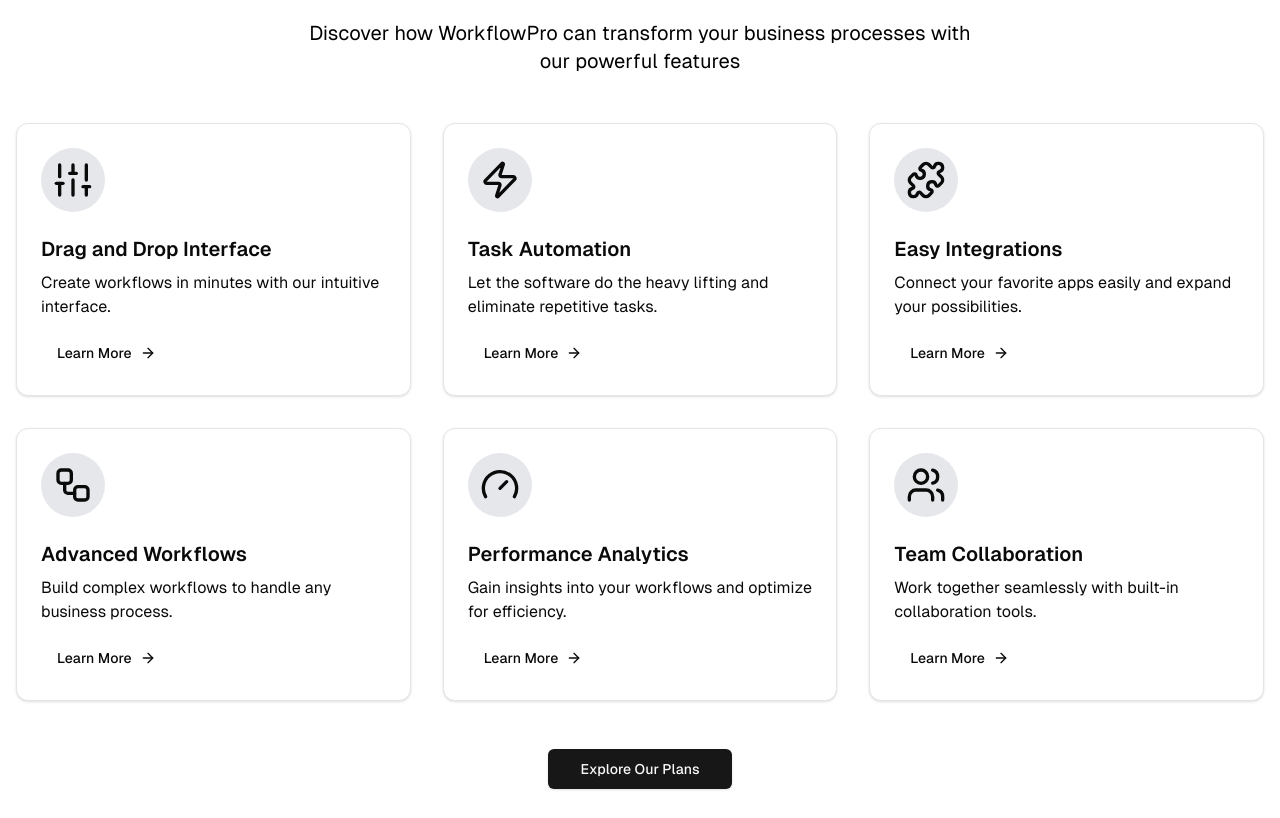
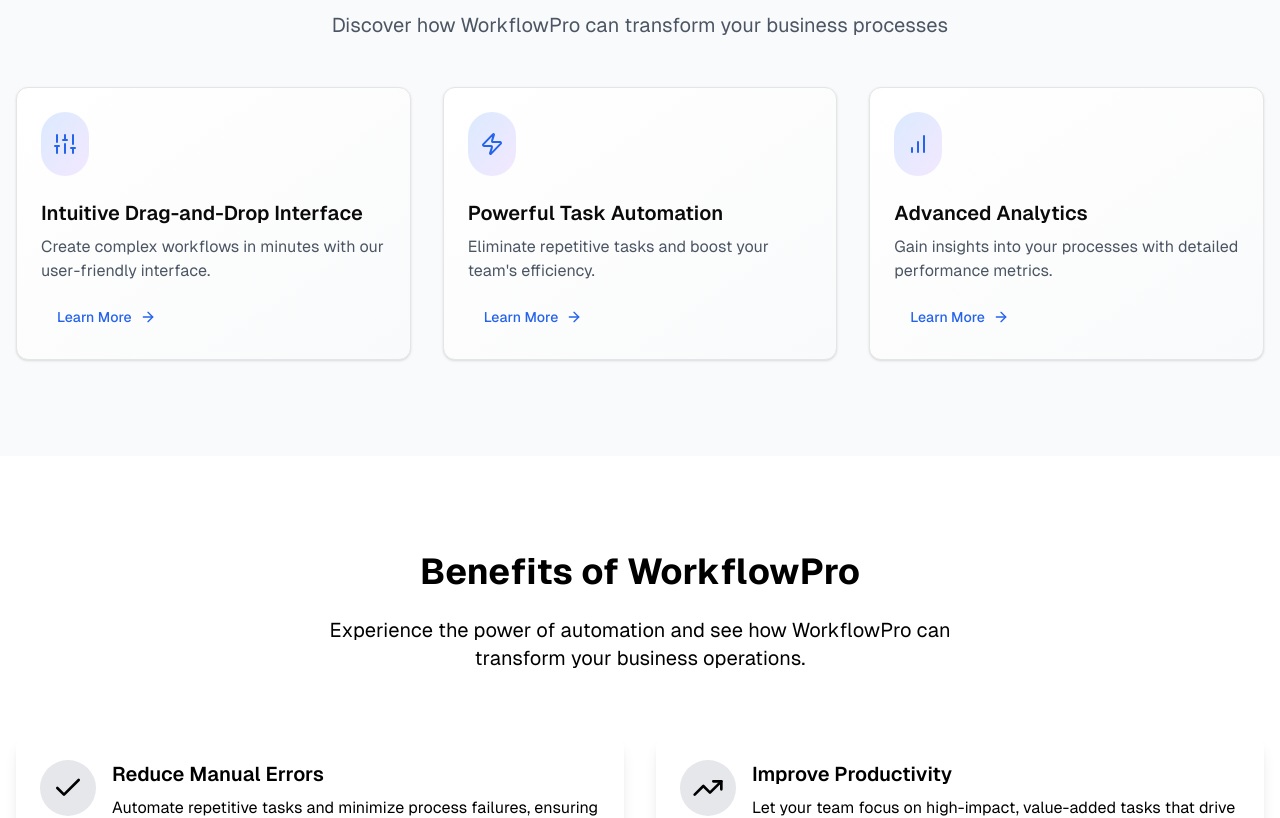
Before and after one commit to itseduardolima/WorkflowPro, a Next.js app: page / in a window 1280 px wide. Shown: the part 700-1518 px from the top of the page. Built offline with nearby package versions, Linux system fonts and the light colour scheme.

Commit message:
style: Features section

```diff
--- a/src/components/Features.tsx
+++ b/src/components/Features.tsx
@@ -1,111 +1,33 @@
-import React, { useState } from 'react'
-import { motion, AnimatePresence } from 'framer-motion'
-import { Sliders, Zap, ChevronRight, ArrowRight, Workflow, Puzzle, Gauge, Users } from 'lucide-react'
-import { Button } from "@/components/ui/button"
-import { Card, CardContent } from "@/components/ui/card"
-
-type Feature = {
-  icon: React.ReactNode;
-  title: string;
-  description: string;
-  details: string[];
-}
-
+import React from "react";
+import { motion } from "framer-motion";
+import { ArrowRight } from "lucide-react";
+import { Button } from "@/components/ui/button";
+import { Card, CardContent } from "@/components/ui/card";
+import { features } from "@/mock/features";
 
 const Features = () => {
-  const [selectedFeature, setSelectedFeature] = useState<number | null>(null)
-
-  const features: Feature[] = [
-    {
-      icon: <Sliders className="h-10 w-10 text-primary" />,
-      title: "Drag and Drop Interface",
-      description: "Create workflows in minutes with our intuitive interface.",
-      details: [
-        "No coding required",
-        "Visual workflow builder",
-        "Pre-built templates",
-        "Real-time collaboration"
-      ]
-    },
-    {
-      icon: <Zap className="h-10 w-10 text-primary" />,
-      title: "Task Automation",
-      description: "Let the software do the heavy lifting and eliminate repetitive tasks.",
-      details: [
-        "Automate routine processes",
-        "Reduce manual errors",
-        "Increase productivity",
-        "Custom automation rules"
-      ]
-    },
-    {
-      icon: <Puzzle className="h-10 w-10 text-primary" />,
-      title: "Easy Integrations",
-      description: "Connect your favorite apps easily and expand your possibilities.",
-      details: [
-        "200+ app integrations",
-        "API access",
-        "Custom webhook support",
-        "Zapier compatibility"
-      ]
-    },
-    {
-      icon: <Workflow className="h-10 w-10 text-primary" />,
-      title: "Advanced Workflows",
-      description: "Build complex workflows to handle any business process.",
-      details: [
-        "Conditional logic",
-        "Parallel processing",
-        "Error handling",
-        "Version control"
-      ]
-    },
-    {
-      icon: <Gauge className="h-10 w-10 text-primary" />,
-      title: "Performance Analytics",
-      description: "Gain insights into your workflows and optimize for efficiency.",
-      details: [
-        "Real-time monitoring",
-        "Custom dashboards",
-        "Bottleneck identification",
-        "Trend analysis"
-      ]
-    },
-    {
-      icon: <Users className="h-10 w-10 text-primary" />,
-      title: "Team Collaboration",
-      description: "Work together seamlessly with built-in collaboration tools.",
-      details: [
-        "Role-based access control",
-        "Task assignment",
-        "Comment threads",
-        "Activity logs"
-      ]
-    }
-  ]
-
   return (
-    <section id="features" className="py-24 bg-white border-b">
+    <section id="features" className="py-24 bg-gray-50">
       <div className="container mx-auto px-4">
         <motion.h2
-          className="text-4xl font-bold text-center mb-6"
+          className="text-4xl font-bold text-center mb-4 bg-clip-text text-transparent bg-gradient-to-r from-blue-600 to-purple-600"
           initial={{ opacity: 0, y: 20 }}
           whileInView={{ opacity: 1, y: 0 }}
           transition={{ duration: 0.5 }}
           viewport={{ once: true }}
         >
-          Key Features
+          Powerful Features
         </motion.h2>
         <motion.p
-          className="text-xl text-center text-muted-foreground mb-12 max-w-2xl mx-auto"
+          className="text-xl text-center text-gray-600 mb-12 max-w-2xl mx-auto"
           initial={{ opacity: 0, y: 20 }}
           whileInView={{ opacity: 1, y: 0 }}
-          transition={{ duration: 0.5, delay: 0.1 }}
+          transition={{ duration: 0.5, delay: 0.2 }}
           viewport={{ once: true }}
         >
-          Discover how WorkflowPro can transform your business processes with our powerful features
+          Discover how WorkflowPro can transform your business processes
         </motion.p>
-        <div className="grid grid-cols-1 md:grid-cols-2 lg:grid-cols-3 gap-8">
+        <div className="grid grid-cols-1 md:grid-cols-3 gap-8">
           {features.map((feature, index) => (
             <motion.div
               key={index}
@@ -114,68 +36,34 @@
               transition={{ duration: 0.5, delay: index * 0.1 }}
               viewport={{ once: true }}
             >
-              <Card className="h-full">
+              <Card className="h-full hover:shadow-lg transition-shadow duration-300 bg-gradient-to-br from-white to-gray-50">
                 <CardContent className="p-6">
                   <motion.div
-                    className="mb-4 bg-gray-200  p-3 rounded-full inline-block"
+                    className="mb-4 bg-gradient-to-br from-blue-100 to-purple-100 p-3 rounded-full inline-block"
                     whileHover={{ scale: 1.1, rotate: 5 }}
                     whileTap={{ scale: 0.9 }}
                   >
                     {feature.icon}
                   </motion.div>
-                  <h3 className="text-xl font-semibold mb-2">{feature.title}</h3>
-                  <p className="text-muted-foreground mb-4">{feature.description}</p>
+                  <h3 className="text-xl font-semibold mb-2">
+                    {feature.title}
+                  </h3>
+                  <p className="text-gray-600 mb-4">{feature.description}</p>
                   <Button
                     variant="ghost"
-                    className="group"
-                    onClick={() => setSelectedFeature(selectedFeature === index ? null : index)}
+                    className="group text-blue-600 hover:text-purple-600"
                   >
                     Learn More
                     <ArrowRight className="ml-2 h-4 w-4 transition-transform group-hover:translate-x-1" />
                   </Button>
-                  <AnimatePresence>
-                    {selectedFeature === index && (
-                      <motion.ul
-                        initial={{ opacity: 0, height: 0 }}
-                        animate={{ opacity: 1, height: 'auto' }}
-                        exit={{ opacity: 0, height: 0 }}
-                        transition={{ duration: 0.3 }}
-                        className="mt-4 space-y-2"
-                      >
-                        {feature.details.map((detail, detailIndex) => (
-                          <motion.li
-                            key={detailIndex}
-                            initial={{ opacity: 0, x: -20 }}
-                            animate={{ opacity: 1, x: 0 }}
-                            transition={{ duration: 0.3, delay: detailIndex * 0.1 }}
-                            className="flex items-center"
-                          >
-                            <ChevronRight className="h-4 w-4 text-primary mr-2 flex-shrink-0" />
-                            <span>{detail}</span>
-                          </motion.li>
-                        ))}
-                      </motion.ul>
-                    )}
-                  </AnimatePresence>
                 </CardContent>
               </Card>
             </motion.div>
           ))}
         </div>
-        <motion.div
-          className="text-center mt-12"
-          initial={{ opacity: 0, y: 20 }}
-          whileInView={{ opacity: 1, y: 0 }}
-          transition={{ duration: 0.5, delay: 0.4 }}
-          viewport={{ once: true }}
-        >
-          <Button size="lg" asChild>
-            <a href="#pricing">Explore Our Plans</a>
-          </Button>
-        </motion.div>
       </div>
     </section>
-  )
-}
+  );
+};
 
-export default Features
+export default Features;
--- /dev/null
+++ b/src/mock/features.tsx
@@ -0,0 +1,21 @@
+import { BarChart, Sliders, Zap } from "lucide-react";
+
+export const features = [
+  {
+    icon: <Sliders className="h-10 w-10 text-blue-600" />,
+    title: "Intuitive Drag-and-Drop Interface",
+    description:
+      "Create complex workflows in minutes with our user-friendly interface.",
+  },
+  {
+    icon: <Zap className="h-10 w-10 text-blue-600" />,
+    title: "Powerful Task Automation",
+    description: "Eliminate repetitive tasks and boost your team's efficiency.",
+  },
+  {
+    icon: <BarChart className="h-10 w-10 text-blue-600" />,
+    title: "Advanced Analytics",
+    description:
+      "Gain insights into your processes with detailed performance metrics.",
+  },
+];
```
